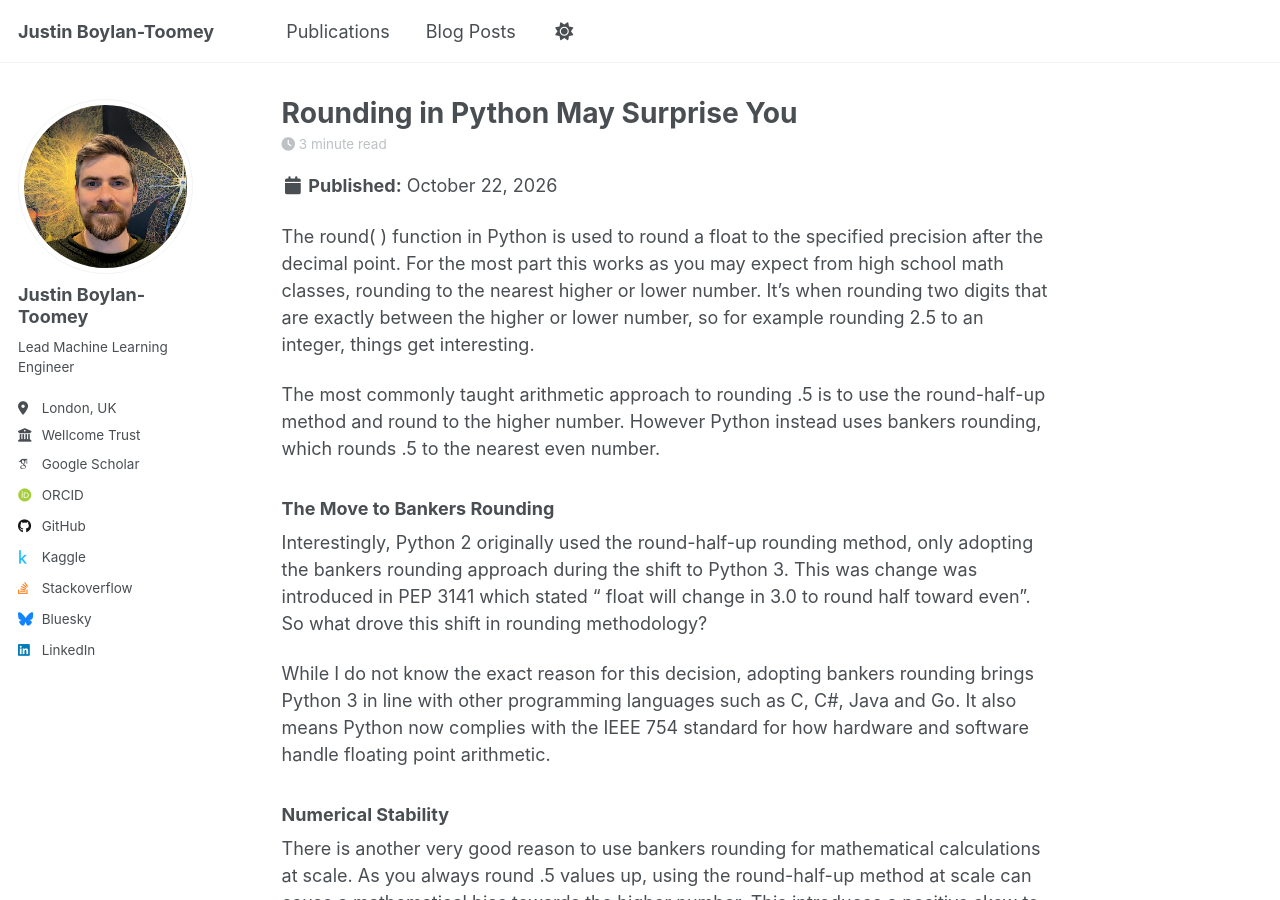
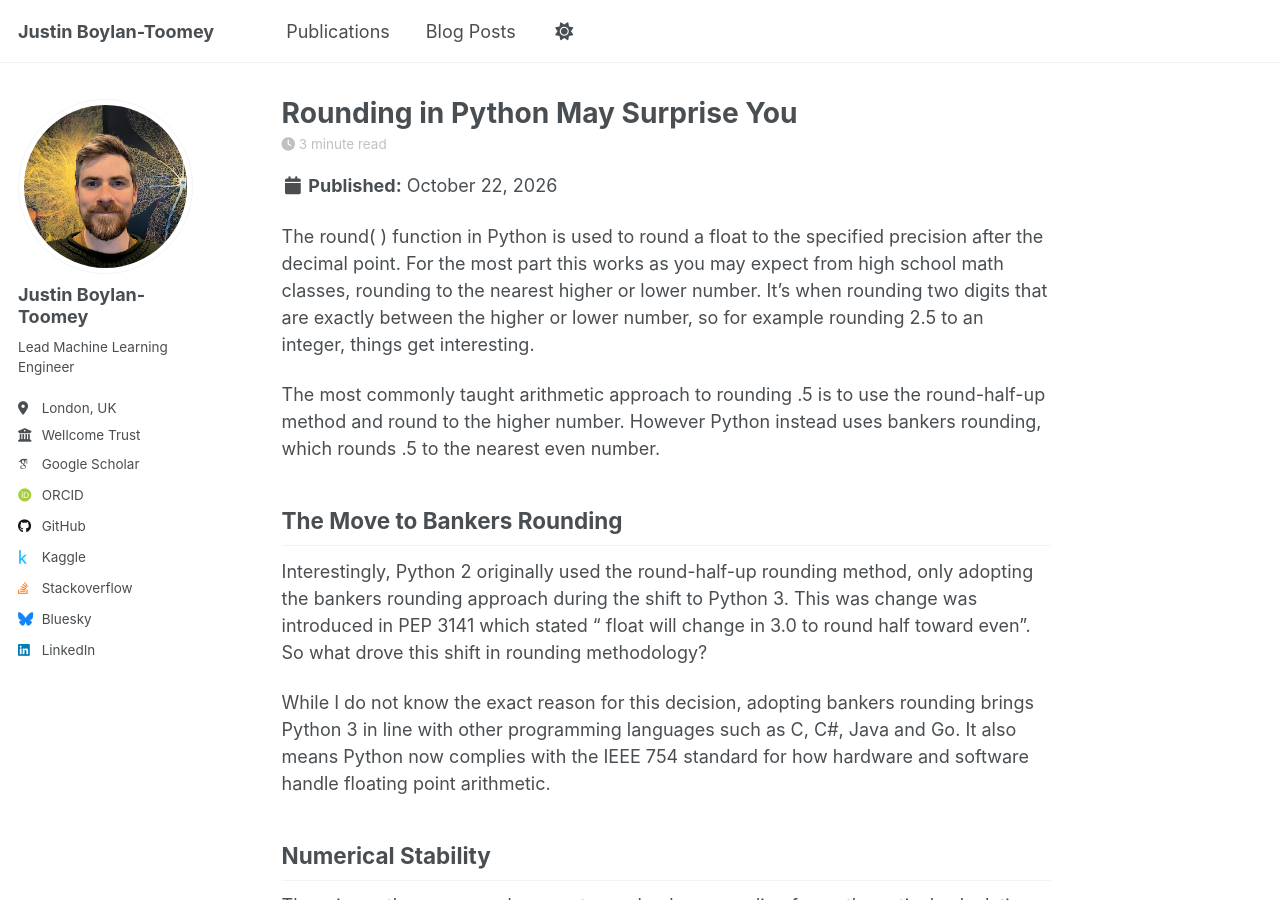
Before and after one commit to justinbt1/justinbt1.github.io, a Jekyll site: the page built from _posts/2026-10-22-python-rounding.md, in a window 1280 px wide and 900 px high. Built offline with Jekyll 4.4.1, drawn with Linux system fonts in a browser that asks for light colours; some web fonts are replaced; a script that is not in the unit is left out.

Commit message:
Updated blog formatting

```diff
--- a/_posts/2026-10-22-python-rounding.md
+++ b/_posts/2026-10-22-python-rounding.md
@@ -9,17 +9,17 @@ The round( ) function in Python is used to round a float to the specified precis
 
 The most commonly taught arithmetic approach to rounding .5 is to use the round-half-up method and round to the higher number. However Python instead uses bankers rounding, which rounds .5 to the nearest even number.
 
-### The Move to Bankers Rounding
+## The Move to Bankers Rounding
 Interestingly, Python 2 originally used the round-half-up rounding method, only adopting the bankers rounding approach during the shift to Python 3. This was change was introduced in PEP 3141 which stated “ float will change in 3.0 to round half toward even”. So what drove this shift in rounding methodology?
 
 While I do not know the exact reason for this decision, adopting bankers rounding brings Python 3 in line with other programming languages such as C, C#, Java and Go. It also means Python now complies with the IEEE 754 standard for how hardware and software handle floating point arithmetic.
 
-### Numerical Stability
+## Numerical Stability
 There is another very good reason to use bankers rounding for mathematical calculations at scale. As you always round .5 values up, using the round-half-up method at scale can cause a mathematical bias towards the higher number. This introduces a positive skew to the underlying distribution.
 
 For most mathematical and scientific calculations, bankers rounding is actually beneficial because it helps reduce this cumulative rounding bias. However, it can become problematic in situations where users expect traditional “round half up” behaviour or where fairness and transparency are more important than long-term statistical accuracy.
 
-### When is Bankers Rounding an Issue
+## When is Bankers Rounding an Issue
 Bankers rounding can be the cause of subtle bugs in software when there is an expectation gap between the developers and a languages default behaviour. It can also be an issue when dealing with legal, audit, or accounting requirements, which may specify or expect round-one-up rounding to be used.
 
 for an example of a rare case where Bankers rounding may be an issue, we can look at group assignment based on rounded scores. Imagine students are assigned to one of two groups based on the rounded result of an assessment score:
```
